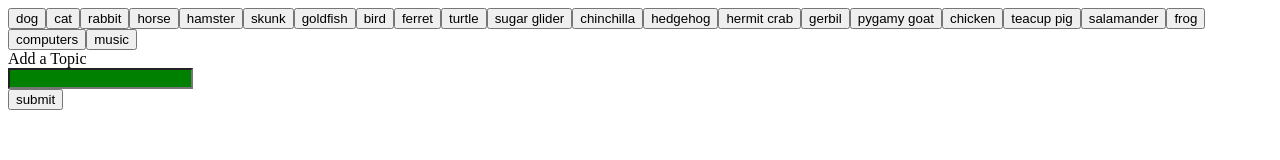
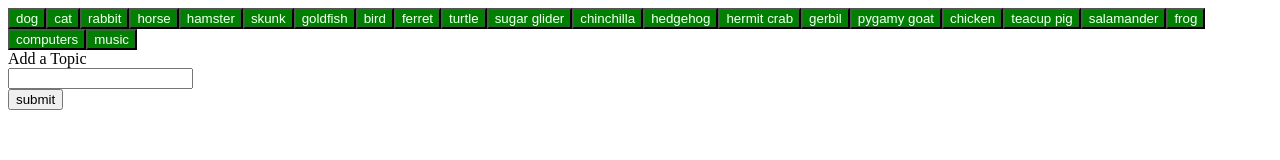
Before and after one commit to elaine-drum-female/GifTastic, a plain HTML site: page giphy-assignment.html in a window 1280 px wide. Drawn offline with nearby package versions, Linux system fonts and the light colour scheme.

Commit message:
updated the style to be button

```diff
--- a/css/style.css
+++ b/css/style.css
@@ -1,4 +1,4 @@
-#topic-input {
+button {
     background:green;
     color:#fff;
 }
```
